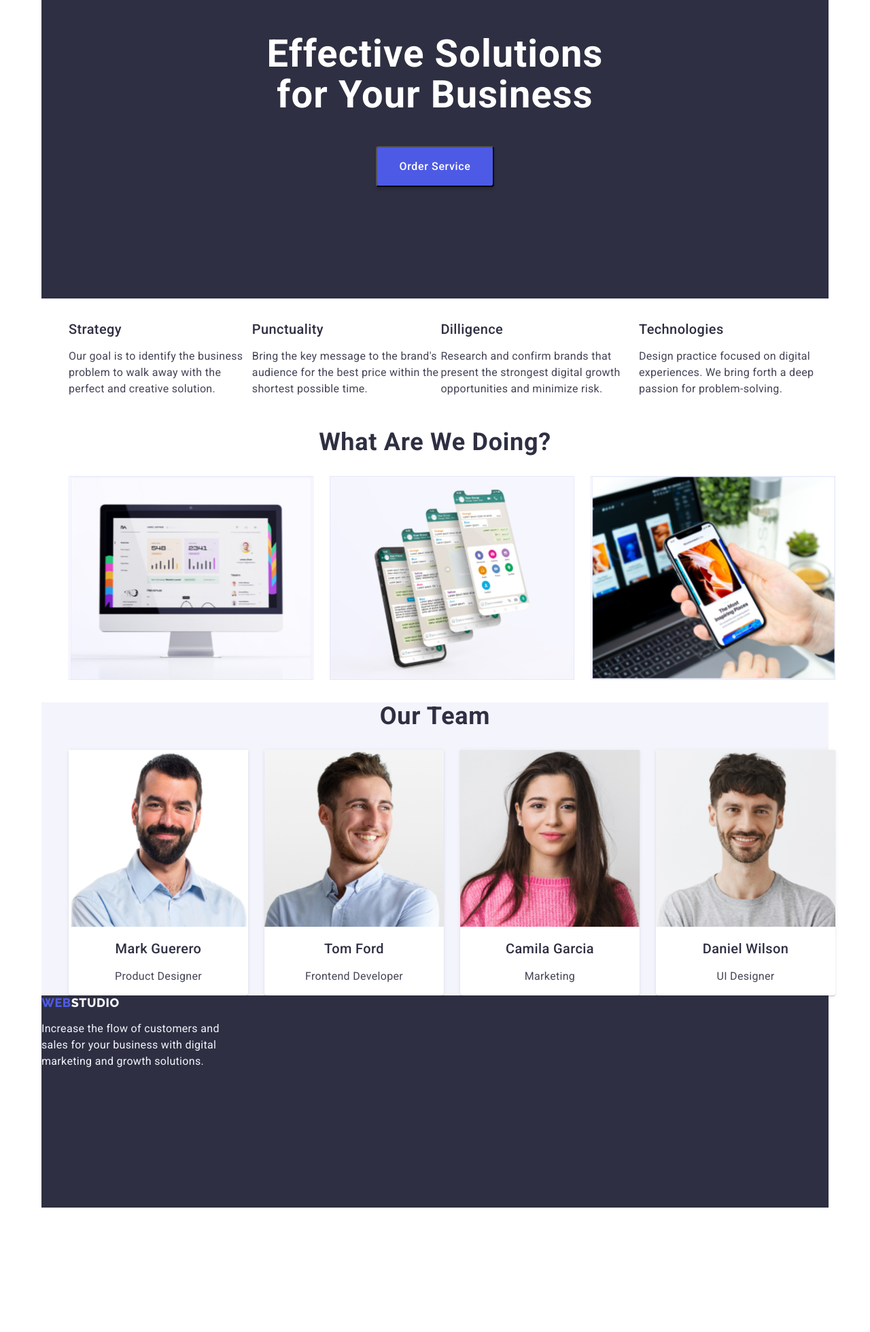
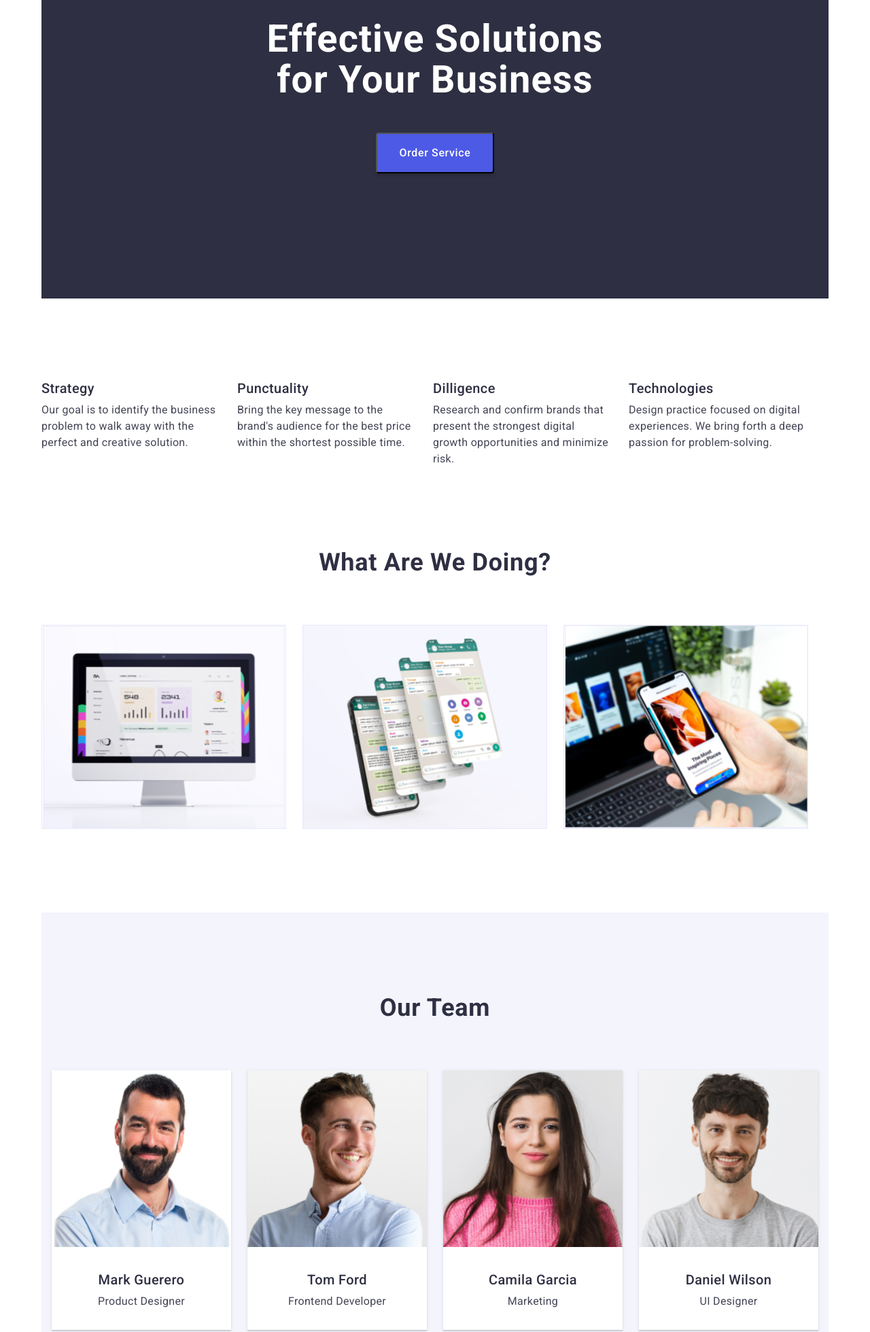
Before and after one commit to Francis06131221/goit-markup-hw-03, a plain HTML site: page index.html in a window 1280 px wide. Shown: the part 234-2193 px from the top of the page at 68% size. Before the commit the page ends 2010 px from the top, so only its background shows below. Drawn offline with Linux system fonts and the light colour scheme.

Commit message:
Index Html done

```diff
--- a/css/style.css
+++ b/css/style.css
@@ -1,30 +1,75 @@
 /*start of top line */
+:root { --SLATE: #434455;
+    --CORNFLOWER: #E7E9FC;
+    --WHITE: #FFF;
+    --IRIS: #4D5AE5;
+    --NAVY-BLUE: #2E2F42;
+    --OCEAN: #404BBF;
+    --CLOUD: #F4F4FD;
+}
+
+ul {
+    list-style-type: none;
+    display: inline-flex;
+    gap: 24px;
+    padding: 0px;
+    margin: 0 auto;
+}
+
+ p {
+    color: var(--SLATE);
+    /* Body */
+    font-family: Roboto;
+    font-size: 16px;
+    font-style: normal;
+    font-weight: 400;
+    line-height: 24px; /* 150% */
+    letter-spacing: 0.32px;
+ }
+
+ a {
+    text-decoration: none;
+ }
+
 .container {
     max-width: 1158px;
     margin: 0 auto;
+}
+.section {
+    padding-top: 120px;
+    padding-bottom: 120px;
+    margin: 0 auto;
+}
+
+h2 {
+    margin: 0 auto;
+    color: var(--NAVY-BLUE);
+    /* Header 3 */
+    font-family: Roboto;
+    font-size: 20px;
+    font-style: normal;
+    font-weight: 500;
+    line-height: 24px;
+    /* 120% */
+    letter-spacing: 0.4px;
 }
 
 .top-line-bg {
     display: inline-flex;
     align-items: center;
-    border-bottom: 1px solid var(--CORNFLOWER, #E7E9FC);
-    background: var(--WHITE, #FFF);
+    border-bottom: 1px solid var(--CORNFLOWER);
+    background: var(--WHITE);
 }
 
 .logo {
-    text-decoration: none;
-    display: inline-flex;
-    align-items: center;
-    flex-shrink: 0;
     margin-right: 76px;
     margin-top: 24px;
     margin-bottom: 24px;
     /* margin-left: 156px; should be*/
-
 }
 
 .web-logo {
-    color: var(--IRIS, #4D5AE5);
+    color: var(--IRIS);
     font-family: Raleway;
     font-size: 18px;
     font-style: normal;
@@ -36,7 +81,7 @@
 }
 
 .studio-logo {
-    color: var(--NAVY-BLUE, #2E2F42);
+    color: var(--NAVY-BLUE);
     font-family: Raleway;
     font-size: 18px;
     font-style: normal;
@@ -48,17 +93,13 @@
 }
 
 .menu-nav {
-    list-style-type: none;
-    display: inline-flex;
-    gap: 40px;
     margin-top: 24px;
     margin-bottom: 24px;
-    margin-right: 200px; /* should be 332px */
+    margin-right: 332px;
 }
 
 .menu-nav-link {
-    text-decoration: none;
-    color: var(--NAVY-BLUE, #2E2F42);
+    color: var(--NAVY-BLUE);
     /* Body Medium */
     font-family: Roboto;
     font-size: 16px;
@@ -72,7 +113,7 @@
 .menu-nav-link:active,
 .active,
 .menu-nav-link:hover {
-    color: var(--OCEAN, #404BBF);
+    color: var(--OCEAN);
     /* Body Medium */
     font-family: Roboto;
     font-size: 16px;
@@ -82,22 +123,18 @@
     /* 150% */
     letter-spacing: 0.32px;
     padding-bottom: 5px;
-    border-bottom: 4px solid #404BBF;
+    border-bottom: 4px solid var(--OCEAN);
     border-radius: 2px;
 }
 
 .contacts {
-    list-style-type: none;
-    display: inline-flex;
-    gap: 40px;
     margin-top: 24px;
     margin-bottom: 24px;
    /* margin-right: 156px; should have*/
 }
 
 .contact-link {
-    text-decoration: none;
-    color: var(--SLATE, #434455);
+    color: var(--SLATE);
     /* Body */
     font-family: Roboto;
     font-size: 16px;
@@ -110,7 +147,7 @@
 
 .contact-link:active,
 .contact-link:hover {
-    color: var(--OCEAN, #404BBF);
+    color: var(--OCEAN);
     /* Body */
     font-family: Roboto;
     font-size: 16px;
@@ -125,17 +162,19 @@
 /* ----------------------------------------------------------------------------- */
 /* start of Effective solutions and Order service button */
 .darkbg {
-    min-height: 600px;
-    background: var(--NAVY-BLUE, #2E2F42);
+    height: 600px;
+    background: var(--NAVY-BLUE);
     text-align: center;
     display: flex;
     justify-content: center;
-    align-items: center;
     flex-shrink: 0;
 }
 
-.esyb {
-    color: var(--WHITE, #FFF);
+h1 {
+    padding-top: 188px;
+    padding-bottom: 48px;
+    margin: auto;
+    color: var(--WHITE);
     /* Header 1 */
     font-family: Roboto;
     font-size: 56px;
@@ -147,23 +186,22 @@
 }
 
 .button-os {
+    margin-bottom: 188px;
     padding: 16px 32px;
-    gap: 10px;
     border-radius: 4px;
-    background: var(--IRIS, #4D5AE5);
+    background: var(--IRIS);
     box-shadow: 0px 4px 4px 0px rgba(0, 0, 0, 0.15);
 }
 
 .button-os:hover {
     padding: 16px 32px;
-    gap: 10px;
     border-radius: 4px;
-    background: var(--OCEAN, #404BBF);
+    background: var(--OCEAN);
     box-shadow: 0px 4px 4px 0px rgba(0, 0, 0, 0.15);
 }
 
 .order-service {
-    color: var(--WHITE, #FFF);
+    color: var(--WHITE);
     /* Button Text */
     font-family: Roboto;
     font-size: 16px;
@@ -177,49 +215,27 @@
 /* End of Effective solutions and Order service button */
 /* -------------------------------------------------------------------------------------- */
 /* Start of Section 1 */
-
-.section-1 {
-    /* margin-left: 156px;
-    margin-top: 148px; */
-    list-style: none;
-    display: flex;
-    }
-
-.feature-title {
-    color: var(--NAVY-BLUE, #2E2F42);
-    /* Header 3 */
-    font-family: Roboto;
-    font-size: 20px;
-    font-style: normal;
-    font-weight: 500;
-    line-height: 24px;
-    /* 120% */
-    letter-spacing: 0.4px;
+.feature {
+    margin-top: 120px;
+    margin-bottom: 0;
+    margin-left: auto;
+    margin-right: auto;
 }
-
 .feature-description {
-    color: var(--SLATE, #434455);
-    /* Body */
-    font-family: Roboto;
-    font-size: 16px;
-    font-style: normal;
-    font-weight: 400;
-    line-height: 24px;
-    /* 150% */
-    letter-spacing: 0.32px;
+    width: 264px;
+    margin-top: 8px;
+    margin-bottom: 0;
 }
 
 
 /* End of Section 1 */
 /* ------------------------------------------------------------------------------------------------------- */
 /* Start of Section 2 */
-.section-2 {
-    /* margin-top: 120px;
-    margin-left: 156px; */
-}
 
 .section-2-header {
-    color: var(--NAVY-BLUE, #2E2F42);
+    margin: 0 auto;
+    margin-bottom: 72px;
+    color: var(--NAVY-BLUE);
     text-align: center;
     /* Header 2 */
     font-family: Roboto;
@@ -232,16 +248,10 @@
     text-transform: capitalize;
 }
 
-.section2-images {
-    list-style: none;
-    display: flex;
-    gap: 24px;
-}
-
 .img123 {
     width: 360px;
     height: 300px;
-    border: 1px solid var(--CORNFLOWER, #E7E9FC);
+    border: 1px solid var(--CORNFLOWER);
     background: lightgray -72.845px -19px / 144.444% 112.667% no-repeat;
 }
 
@@ -249,13 +259,16 @@
 /* ------------------------------------------------------------------------------------------------------- */
 /* Start of Section 3 */
 .section-3 {
-    /* margin-top: 100px;*/
-    background: var(--CLOUD, #F4F4FD);
+    background: var(--CLOUD);
+}
+.team-container {
+    text-align: center;
 }
 
 .section-3-header {
-    /* padding-top: 100px; */
-    color: var(--NAVY-BLUE, #2E2F42);
+    margin: 0 auto;
+    margin-bottom: 72px;
+    color: var(--NAVY-BLUE);
     text-align: center;
     /* Header 2 */
     font-family: Roboto;
@@ -268,67 +281,42 @@
     text-transform: capitalize;
 }
 
-.team-cards {
-    list-style: none;
-    display: flex;
-    gap: 24px;
-}
 
 .teamcards-group {
-    /* margin-top: 72px;
-    margin-bottom: 120px; */
-    border-radius: 0px 0px 4px 4px;
-    background: var(--WHITE, #FFF);
+    background: var(--WHITE);
     box-shadow: 0px 2px 1px 0px rgba(46, 47, 66, 0.08), 0px 1px 1px 0px rgba(46, 47, 66, 0.16), 0px 1px 6px 0px rgba(46, 47, 66, 0.08);
+
 }
 
 .image-team {
-    width: 264px;
-    height: 260px;
+    max-width: 264px;
+    max-height: 260px;
 }
 
 .names {
-    color: var(--NAVY-BLUE, #2E2F42);
+    padding-top: 32px;
     text-align: center;
-    /* Header 3 */
-    font-family: Roboto;
-    font-size: 20px;
-    font-style: normal;
-    font-weight: 500;
-    line-height: 24px;
-    /* 120% */
-    letter-spacing: 0.4px;
 }
-
 .position {
-    color: var(--SLATE, #434455);
+    margin: 0 auto;
+    padding-top: 8px;
+    padding-bottom: 30px;
     text-align: center;
-    /* Body */
-    font-family: Roboto;
-    font-size: 16px;
-    font-style: normal;
-    font-weight: 400;
-    line-height: 24px;
-    /* 150% */
-    letter-spacing: 0.32px;
 }
 
 /* End of Section 3 */
 /* ------------------------------------------------------------------------------------------------------- */
 /* Start of Footer */
 .footer-studio {
-    /* width: 1440px; */
     min-height: 312px;
-    /* flex-shrink: 0; */
-    background: var(--NAVY-BLUE, #2E2F42);
+    background: var(--NAVY-BLUE);
+    padding-top: 101.5px;
 }
-
 .logo-footer {
-    text-decoration: none;
+    /* margin-left: 156px; */
 }
-
 .studio-logo-foot {
-    color: var(--CLOUD, #F4F4FD);
+    color: var(--CLOUD);
     font-family: Raleway;
     font-size: 18px;
     font-style: normal;
@@ -340,19 +328,9 @@
 }
 
 .footer-description {
-    /* margin-top: 16px;
-    margin-left: 156px;
-    width: 264px; */
-    color: var(--CLOUD, #F4F4FD);
-    /* Body */
-    font-family: Roboto;
-    font-size: 16px;
-    font-style: normal;
-    font-weight: 400;
-    line-height: 24px;
-    /* 150% */
-    letter-spacing: 0.32px;
-}
+    margin-top: 17.5px;
+    color: var(--CLOUD);
+  }
 
 /* End of Footer */
 /* ------------------------------------------------------------------------------------------------------- */
@@ -374,7 +352,7 @@
 
 .filter-btn {
     text-decoration: none;
-    color: var(--IRIS, #4D5AE5);
+    color: var(--IRIS);
     text-align: center;
     /* Button Text */
     font-family: Roboto;
@@ -389,15 +367,15 @@
     justify-content: center;
     align-items: center;
     border-radius: 4px;
-    border: 1px solid var(--CORNFLOWER, #E7E9FC);
-    background: var(--CLOUD, #F4F4FD);
+    border: 1px solid var(--CORNFLOWER);
+    background: var(--CLOUD);
 }
 
 .active-filter,
 .filter-btn:hover,
 .filter-btn:active {
     text-decoration: none;
-    color: var(--WHITE, #FFF);
+    color: var(--WHITE);
     text-align: center;
     /* Button Text */
     font-family: Roboto;
@@ -412,7 +390,7 @@
     justify-content: center;
     align-items: center;
     border-radius: 4px;
-    background: var(--OCEAN, #404BBF);
+    background: var(--OCEAN);
     box-shadow: 0px 2px 2px 0px rgba(0, 0, 0, 0.12), 0px 2px 1px 0px rgba(0, 0, 0, 0.08), 0px 3px 1px 0px rgba(0, 0, 0, 0.10);
 }
 
@@ -436,8 +414,8 @@
 }
 
 .project-card {
-    border: 1px solid var(--CORNFLOWER, #E7E9FC);
-    background: var(--WHITE, #FFF);
+    border: 1px solid var(--CORNFLOWER);
+    background: var(--WHITE);
 }
 
 .card-content-proj {
@@ -447,7 +425,7 @@
 }
 
 .project-header {
-    color: var(--NAVY-BLUE, #2E2F42);
+    color: var(--NAVY-BLUE);
     /* Header 3 */
     font-family: Roboto;
     font-size: 20px;
@@ -459,7 +437,7 @@
 }
 
 .project-filter {
-    color: var(--SLATE, #434455);
+    color: var(--SLATE);
     /* Body */
     font-family: Roboto;
     font-size: 16px;
--- a/index.html
+++ b/index.html
@@ -34,36 +34,36 @@
 </div>
     <main>
             <section class="darkbg container">
-            <div>
-                <h1 class="esyb">Effective Solutions <br>for Your Business</h1>
+            <div class="darkbg-area">
+                <h1>Effective Solutions <br>for Your Business</h1>
                 <button class="button-os" type="button"><span class="order-service">Order Service</span></button>
             </div>
             </section>
         <section class="container">
-            <ul class="section-1">
+            <ul class="feature">
                     <li>
-                        <h2 class="feature-title">Strategy</h2>
+                        <h2>Strategy</h2>
                         <p class="feature-description">
                             Our goal is to identify the business problem to walk away with the perfect and creative
                             solution.
                         </p>
                     </li>
                     <li>
-                        <h2 class="feature-title">Punctuality</h2>
+                        <h2>Punctuality</h2>
                         <p class="feature-description">
                             Bring the key message to the brand's audience for the best price within the shortest possible
                             time.
                         </p>
                     </li>
                     <li>
-                        <h2 class="feature-title">Dilligence</h2>
+                        <h2>Dilligence</h2>
                         <p class="feature-description">
                             Research and confirm brands that present the strongest digital growth opportunities and minimize
                             risk.
                         </p>
                     </li>
                     <li>
-                        <h2 class="feature-title">Technologies</h2>
+                        <h2>Technologies</h2>
                         <p class="feature-description">
                             Design practice focused on digital experiences. We bring forth a deep passion for
                             problem-solving.
@@ -71,9 +71,9 @@
                     </li>
             </ul>
         </section>
-        <section class="section-2 container">
+        <section class="section container">
             <h2 class="section-2-header">What are we doing?</h2>
-            <ul class="section2-images">
+            <ul>
                 <li>
                     <a href=""><img class="img123" src="Images/Pic1.jpg" alt="Interactive Dashboard" width="300px"
                             height="300px"></a>
@@ -88,46 +88,42 @@
                 </li>
             </ul>
         </section>
-        <section class="section-3 container">
+        <section class="section section-3 container">
             <h2 class="section-3-header">Our Team</h2>
-            <ul class="team-cards container">
+            <div class="team-container">
+            <ul class="teamcard">
                 <li class="teamcards-group">
-                    <a href=""><img class="image-team" src="Images/mark g.jpg" alt="Mark G. Error" width="200px" height="200px">
+                    <a href=""><img class="image-team" src="Images/mark g.jpg" alt="Mark G. Error" width="264px" height="260px">
                     </a>
-                    <div class="card-content">
                         <h2 class="names">Mark Guerero</h2>
                         <p class="position">Product Designer</p>
-                    </div>
                 </li>
                 <li class="teamcards-group">
-                    <a href=""><img class="image-team" src="Images/tom f.jpg" alt="Tom F. Error" width="200px" height="200px">
+                    <a href=""><img class="image-team" src="Images/tom f.jpg" alt="Tom F. Error" width="264px" height="260px">
                     </a>
-                    <div class="card-content">
                         <h2 class="names">Tom Ford</h2>
                         <p class="position">Frontend Developer</p>
-                    </div>
                 </li>
                 <li class="teamcards-group">
-                    <a href=""><img class="image-team" src="Images/camila g.jpg" alt="Camila G. Error" width="200px" height="200px"></a>
-                    <div class="card-content">
+                    <a href=""><img class="image-team" src="Images/camila g.jpg" alt="Camila G. Error" width="264px" height="260px"></a>
                         <h2 class="names">Camila Garcia</h2>
                         <p class="position">Marketing</p>
-                    </div>
                 </li>
                 <li class="teamcards-group">
-                    <a href=""><img class="image-team" src="Images/daniel w.jpg" alt="Daniel W. Error" width="200px" height="200px"></a>
-                    <div class="card-content">
+                    <a href=""><img class="image-team" src="Images/daniel w.jpg" alt="Daniel W. Error" width="264px" height="260px"></a>
                         <h2 class="names">Daniel Wilson</h2>
                         <p class="position">UI Designer</p>
-                    </div>
                 </li>
             </ul>
+        </div>
         </section>
     </main>
     <footer class="footer-studio container">
-        <a class="logo-footer" href="#header-logo"><span class="web-logo">WEB</span><span class="studio-logo-foot">STUDIO</span></a>
+        <div class="logo-footer">
+        <a href="#header-logo"><span class="web-logo">WEB</span><span class="studio-logo-foot">STUDIO</span></a>
         <p class="footer-description">Increase the flow of customers and <br>sales for your business with digital <br>marketing
             and growth solutions.</p>
+        </div>
     </footer>
 </body>
 
```
